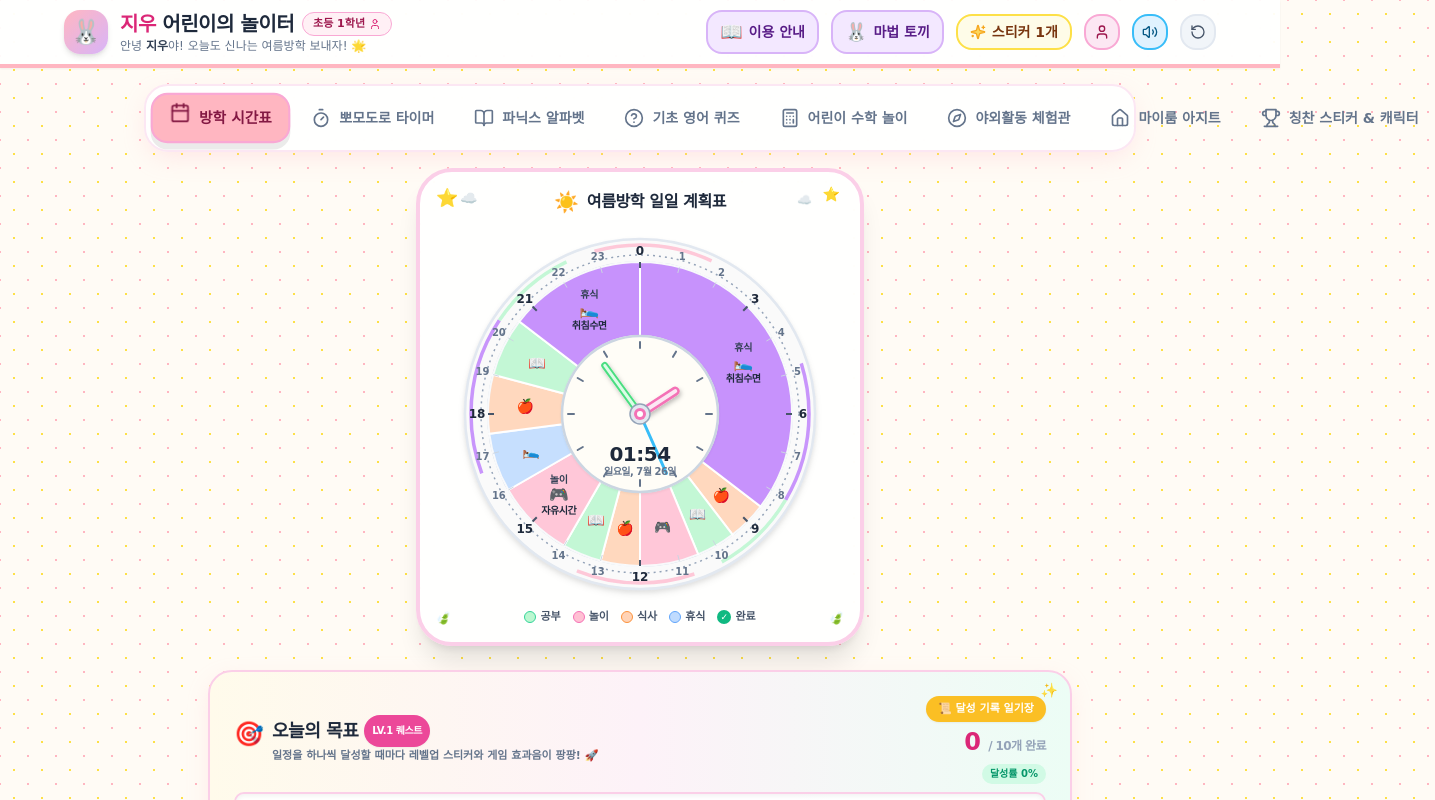
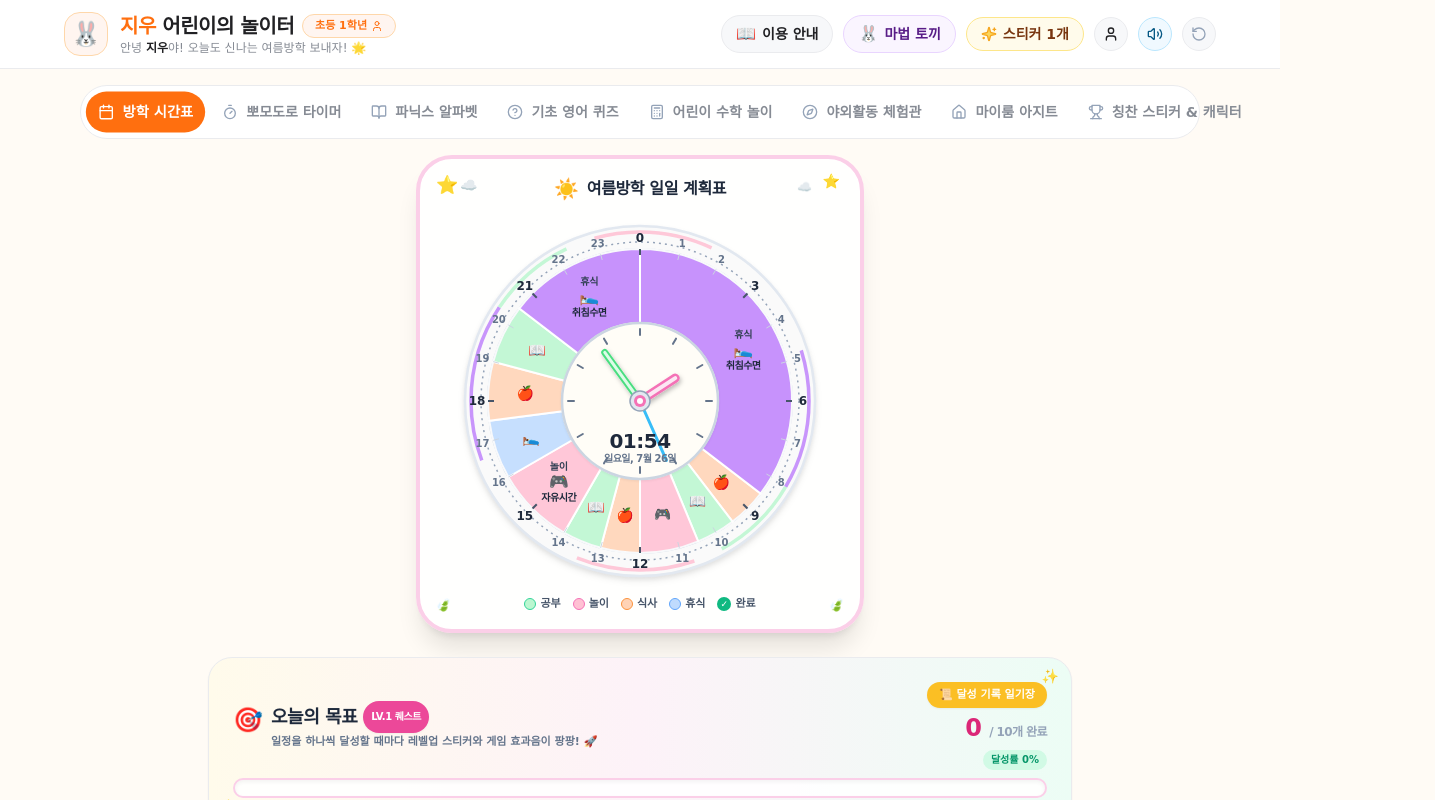
Before and after one commit to MrHan897/kids-vacation-english, a React (Vite) app: page / in a window 1280 px wide. Shown: the top 800 px of the page, 1435 px wide, since content can reach past the window. Built offline with nearby package versions, Linux system fonts and the light colour scheme; a web font is replaced by a local one.

Commit message:
feat: upgrade UI/UX design based on Karrot SEED Design System (DESIGN.md)

```diff
--- a/src/components/common/Header.tsx
+++ b/src/components/common/Header.tsx
@@ -44,64 +44,64 @@ export const Header: React.FC<HeaderProps> = ({
   };
 
   return (
-    <header className="w-full bg-white/85 backdrop-blur-md border-b-4 border-pastel-pink shadow-sm px-4 py-2.5 sticky top-0 z-40">
+    <header className="w-full bg-white/95 backdrop-blur-md border-b border-seed-hairline shadow-xs px-4 py-3 sticky top-0 z-40">
       <div className="max-w-6xl mx-auto flex flex-col sm:flex-row items-center justify-between gap-3">
         {/* App Title & Child Welcome Badge */}
         <div className="flex items-center gap-3">
           <div
             onClick={handleTTSDemo}
-            className="w-11 h-11 rounded-2xl bg-gradient-to-br from-pastel-pink to-pastel-purple flex items-center justify-center text-2xl shadow-md transform hover:rotate-6 transition-transform cursor-pointer"
+            className="w-11 h-11 rounded-2xl bg-seed-brand-tint border border-orange-200 flex items-center justify-center text-2xl shadow-xs transform hover:scale-105 transition-transform cursor-pointer"
             title="인사 나누기"
           >
             {userProfile.avatar || '☀️'}
           </div>
           <div>
             <div className="flex items-center gap-2">
-              <h1 className="text-lg sm:text-xl font-extrabold text-slate-800 tracking-tight">
-                <span className="text-pink-600 font-black">{userProfile.name}</span> 어린이의 놀이터
+              <h1 className="text-lg sm:text-xl font-bold text-seed-foreground tracking-tight">
+                <span className="text-seed-primary font-extrabold">{userProfile.name}</span> 어린이의 놀이터
               </h1>
               <button
                 onClick={() => {
                   playSound('click');
                   setIsProfileModalOpen(true);
                 }}
-                className="text-[11px] bg-pastel-pink-light hover:bg-pastel-pink text-pink-800 font-extrabold px-2.5 py-0.5 rounded-full border border-pink-300 transition-all flex items-center gap-1 shadow-xs"
+                className="text-[11px] bg-seed-brand-tint hover:bg-orange-100 text-seed-primary font-bold px-3 py-0.5 rounded-full border border-orange-200 transition-all flex items-center gap-1 shadow-2xs"
               >
                 <span>{userProfile.grade}</span>
-                <User className="w-3 h-3 text-pink-600" />
+                <User className="w-3 h-3 text-seed-primary" />
               </button>
             </div>
-            <p className="text-xs text-slate-500 font-medium">
-              안녕 <span className="font-bold text-slate-700">{userProfile.name}</span>야! 오늘도 신나는 여름방학 보내자! 🌟
+            <p className="text-xs text-seed-muted font-medium">
+              안녕 <span className="font-bold text-seed-foreground">{userProfile.name}</span>야! 오늘도 신나는 여름방학 보내자! 🌟
             </p>
           </div>
         </div>
 
         {/* User Badges & Action Buttons */}
-        <div className="flex items-center gap-2 sm:gap-3">
-          {/* Online Tutorial Guide Button (Identical Layout to Active Character Badge) */}
+        <div className="flex items-center gap-2 sm:gap-2.5">
+          {/* Online Tutorial Guide Button */}
           {onOpenTutorial && (
             <button
               onClick={() => {
                 playSound('click');
                 onOpenTutorial();
               }}
-              className="flex items-center gap-1.5 px-3 py-1.5 bg-pastel-purple-light border-2 border-pastel-purple text-purple-900 rounded-2xl text-xs sm:text-sm font-bold shadow-xs transition-all active:scale-95 hover:bg-purple-200"
+              className="flex items-center gap-1.5 px-3.5 py-1.5 bg-seed-surface border border-seed-hairline text-seed-foreground hover:bg-slate-100 rounded-full text-xs sm:text-sm font-bold shadow-2xs transition-all active:scale-98"
               title="이용 안내 보기"
             >
-              <span className="text-lg">📖</span>
+              <span className="text-base">📖</span>
               <span>이용 안내</span>
             </button>
           )}
 
           {/* Active Character Badge */}
-          <div className="flex items-center gap-1.5 bg-pastel-purple-light border-2 border-pastel-purple text-purple-900 px-3 py-1.5 rounded-2xl text-xs sm:text-sm font-bold shadow-xs">
-            <span className="text-lg">{activeCharacterAvatar}</span>
+          <div className="flex items-center gap-1.5 bg-purple-50 border border-purple-200 text-purple-900 px-3.5 py-1.5 rounded-full text-xs sm:text-sm font-bold shadow-2xs">
+            <span className="text-base">{activeCharacterAvatar}</span>
             <span>{activeCharacterName ? activeCharacterName.split('(')[0].trim() : '마법 토끼'}</span>
           </div>
 
           {/* Sticker Count Badge */}
-          <div className="flex items-center gap-1.5 bg-pastel-yellow-light border-2 border-pastel-yellow text-amber-900 px-3 py-1.5 rounded-2xl text-xs sm:text-sm font-bold shadow-xs">
+          <div className="flex items-center gap-1.5 bg-amber-50 border border-amber-200 text-amber-900 px-3.5 py-1.5 rounded-full text-xs sm:text-sm font-bold shadow-2xs">
             <Sparkles className="w-4 h-4 text-amber-500 fill-amber-300 animate-pulse" />
             <span data-testid="sticker-count">스티커 {stickersCount}개</span>
           </div>
@@ -113,7 +113,7 @@ export const Header: React.FC<HeaderProps> = ({
               setIsProfileModalOpen(true);
             }}
             title="이름/학년 변경하기"
-            className="p-2 bg-pink-100 hover:bg-pink-200 border-2 border-pink-300 text-pink-800 rounded-2xl transition-all active:scale-95 shadow-xs"
+            className="p-2 bg-seed-surface hover:bg-slate-100 border border-seed-hairline text-seed-foreground rounded-full transition-all active:scale-98 shadow-2xs"
           >
             <User className="w-4 h-4" />
           </button>
@@ -122,19 +122,17 @@ export const Header: React.FC<HeaderProps> = ({
           <button
             onClick={handleTTSDemo}
             title="영어 인사 듣기"
-            className="p-2 bg-pastel-blue-light hover:bg-pastel-blue border-2 border-pastel-blue-dark text-sky-800 rounded-2xl transition-all active:scale-95 shadow-xs"
+            className="p-2 bg-sky-50 hover:bg-sky-100 border border-sky-200 text-sky-800 rounded-full transition-all active:scale-98 shadow-2xs"
           >
             <Volume2 className="w-4 h-4" />
           </button>
-
-
 
           {/* Reset Storage Button */}
           <button
             data-testid="reset-data-btn"
             onClick={onReset}
             title="전체 데이터 초기화"
-            className="p-2 bg-slate-100 hover:bg-rose-100 border-2 border-slate-200 text-slate-600 hover:text-rose-600 rounded-2xl transition-all active:scale-95 shadow-xs"
+            className="p-2 bg-seed-surface hover:bg-rose-50 border border-seed-hairline text-slate-400 hover:text-rose-600 rounded-full transition-all active:scale-98 shadow-2xs"
           >
             <RotateCcw className="w-4 h-4" />
           </button>
--- a/src/components/common/Navbar.tsx
+++ b/src/components/common/Navbar.tsx
@@ -28,8 +28,8 @@ export const Navbar: React.FC<NavbarProps> = ({ activeTab, onTabChange }) => {
   return (
     <>
       {/* Desktop / Tablet Navbar (Top) */}
-      <nav className="hidden md:block w-full max-w-5xl mx-auto px-4 my-4">
-        <div className="bg-white/90 backdrop-blur-md rounded-3xl p-2 shadow-pastel border-2 border-pink-100 flex items-center justify-around gap-2">
+      <nav className="hidden md:block w-full max-w-6xl mx-auto px-4 my-4">
+        <div className="bg-white/95 backdrop-blur-md rounded-full p-1.5 shadow-xs border border-seed-hairline flex items-center justify-around gap-1.5">
           {tabs.map((tab) => {
             const Icon = tab.icon;
             const isActive = activeTab === tab.id;
@@ -50,14 +50,14 @@ export const Navbar: React.FC<NavbarProps> = ({ activeTab, onTabChange }) => {
                 key={tab.id}
                 data-testid={testIdMap[tab.id]}
                 onClick={() => handleSelect(tab.id)}
-                className={`flex-1 flex items-center justify-center gap-2 py-3 px-4 rounded-2xl font-bold transition-all duration-200 ${
+                className={`flex-1 flex items-center justify-center gap-2 py-2.5 px-3 rounded-full font-bold transition-all duration-150 ${
                   isActive
-                    ? `${tab.color} shadow-cute scale-105 border-2`
-                    : 'text-slate-500 hover:bg-slate-50 hover:text-slate-800'
+                    ? 'bg-seed-primary text-white shadow-xs font-extrabold scale-[1.02]'
+                    : 'text-seed-muted hover:bg-seed-surface hover:text-seed-foreground'
                 }`}
               >
-                <Icon className={`w-5 h-5 ${isActive ? 'animate-bounce-slow' : ''}`} />
-                <span className="text-sm font-extrabold whitespace-nowrap">{tab.label}</span>
+                <Icon className={`w-4 h-4 ${isActive ? 'text-white' : 'text-slate-400'}`} />
+                <span className="text-xs sm:text-sm font-extrabold whitespace-nowrap">{tab.label}</span>
               </button>
             );
           })}
@@ -65,7 +65,7 @@ export const Navbar: React.FC<NavbarProps> = ({ activeTab, onTabChange }) => {
       </nav>
 
       {/* Mobile Sticky Bottom Navigation Bar (Thumb-Friendly 64px Touch Target) */}
-      <nav className="md:hidden fixed bottom-0 left-0 right-0 z-50 bg-white/95 backdrop-blur-lg border-t-2 border-pink-100 shadow-[0_-4px_20px_rgba(0,0,0,0.08)] px-2 py-1.5 pb-safe">
+      <nav className="md:hidden fixed bottom-0 left-0 right-0 z-50 bg-white/95 backdrop-blur-lg border-t border-seed-hairline shadow-[0_-2px_10px_rgba(0,0,0,0.05)] px-2 py-1.5 pb-safe">
         <div className="flex items-center justify-around gap-1">
           {tabs
             .filter((tab) => tab.id !== 'outdoor')
@@ -89,13 +89,13 @@ export const Navbar: React.FC<NavbarProps> = ({ activeTab, onTabChange }) => {
                   key={tab.id}
                   data-testid={testIdMap[tab.id]}
                   onClick={() => handleSelect(tab.id)}
-                  className={`flex-1 min-h-[60px] flex flex-col items-center justify-center gap-1 py-2 px-1 rounded-2xl transition-all duration-150 active:scale-90 select-none ${
+                  className={`flex-1 min-h-[58px] flex flex-col items-center justify-center gap-1 py-1.5 px-1 rounded-2xl transition-all duration-150 active:scale-95 select-none ${
                     isActive
-                      ? `${tab.color} font-black scale-105 shadow-md border-2`
-                      : 'text-slate-500 font-bold hover:text-slate-700'
+                      ? 'bg-seed-brand-tint text-seed-primary font-black border border-orange-200'
+                      : 'text-seed-muted font-bold hover:text-seed-foreground'
                   }`}
                 >
-                  <Icon className={`w-5 h-5 ${isActive ? 'scale-110' : ''}`} />
+                  <Icon className={`w-5 h-5 ${isActive ? 'text-seed-primary scale-110' : 'text-slate-400'}`} />
                   <span className="text-[11px] font-extrabold tracking-tight">{tab.shortLabel}</span>
                 </button>
               );
--- a/src/index.css
+++ b/src/index.css
@@ -8,32 +8,30 @@
     touch-action: manipulation;
   }
   body {
-    @apply bg-[#FFFBF5] text-slate-900 font-sans antialiased text-base leading-relaxed;
-    background-image: radial-gradient(#FDE047 0.85px, transparent 0.85px), radial-gradient(#FFB6C1 0.85px, #FFFBF5 0.85px);
-    background-size: 28px 28px;
-    background-position: 0 0, 14px 14px;
+    @apply bg-seed-background text-seed-foreground font-sans antialiased text-base leading-relaxed;
+    background-size: 24px 24px;
     word-break: keep-all;
     overflow-x: hidden;
     padding-bottom: env(safe-area-inset-bottom, 16px);
   }
 }
 
-/* Custom 64px Finger Touch Button Utility for Grade 1 Kids Mobile */
+/* Custom 64px Finger Touch Button Utility for Kids Mobile (SEED Box Button standard) */
 .btn-finger-64 {
-  @apply min-h-[56px] sm:min-h-[64px] min-w-[56px] sm:min-w-[64px] px-5 sm:px-6 py-3.5 sm:py-4 rounded-3xl font-black text-sm sm:text-base
+  @apply min-h-[56px] sm:min-h-[64px] min-w-[56px] sm:min-w-[64px] px-5 sm:px-6 py-3.5 sm:py-4 rounded-full font-bold text-sm sm:text-base
          flex items-center justify-center gap-2.5 sm:gap-3 select-none
-         transition-all duration-150 active:scale-95 hover:scale-105
-         shadow-md hover:shadow-lg cursor-pointer border-2;
+         transition-all duration-150 active:scale-[0.98] hover:opacity-95
+         shadow-sm hover:shadow-md cursor-pointer border border-transparent;
 }
 
-/* Custom child-friendly button styling helper */
+/* Custom child-friendly button styling helper (SEED Pill geometry: radius 9999px) */
 .btn-cute {
-  @apply transition-transform transform active:scale-95 hover:scale-105 shadow-cute hover:shadow-cute-lg rounded-2xl font-black text-xs sm:text-sm;
+  @apply transition-all transform active:scale-[0.98] hover:opacity-95 rounded-full font-bold text-xs sm:text-sm px-4 py-2.5 shadow-sm;
 }
 
-/* Glass card container with high contrast border */
+/* SEED Card container with clean 8px/12px/16px padding & hairline border */
 .card-pastel {
-  @apply bg-white/95 backdrop-blur-md rounded-3xl border-2 border-pink-200 shadow-pastel p-4 sm:p-6;
+  @apply bg-white rounded-3xl border border-seed-hairline shadow-sm p-4 sm:p-6 transition-all hover:shadow-md;
 }
 
 /* Mobile Scrollbar Hide */
--- a/tailwind.config.js
+++ b/tailwind.config.js
@@ -7,6 +7,22 @@ export default {
   theme: {
     extend: {
       colors: {
+        seed: {
+          primary: '#ff6f0f',
+          'primary-hover': '#ff9e66',
+          'primary-pressed': '#ff9e66',
+          marketing: '#ff6600',
+          canvas: '#ffffff',
+          background: '#f2f3f6',
+          surface: '#f7f8fa',
+          foreground: '#212124',
+          muted: '#868b94',
+          hairline: '#eaebee',
+          'brand-tint': '#fff5f0',
+          error: '#fa2314',
+          info: '#009ceb',
+          success: '#1aa174',
+        },
         pastel: {
           bg: '#FFFBF5',
           card: '#FFFFFF',
@@ -37,9 +53,9 @@ export default {
             dark: '#FACC15',
           },
           orange: {
-            light: '#FFF7ED',
-            DEFAULT: '#FDBA74',
-            dark: '#FB923C',
+            light: '#fff5f0',
+            DEFAULT: '#ff6f0f',
+            dark: '#ff6600',
           },
           peach: {
             light: '#FFF5F0',
```
